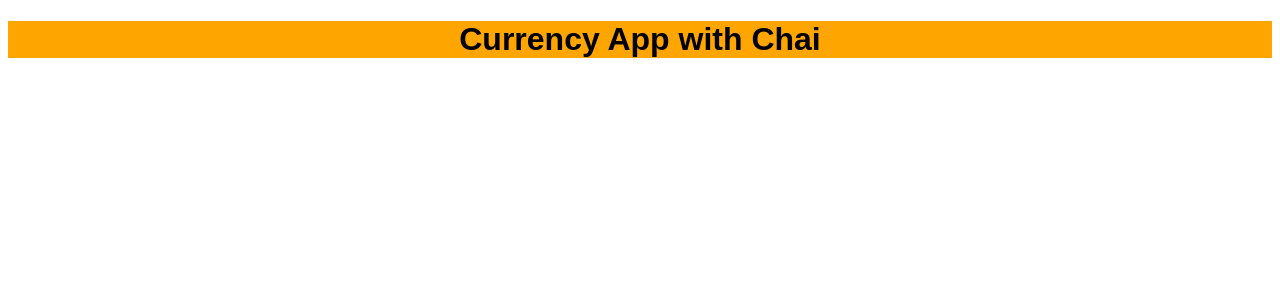
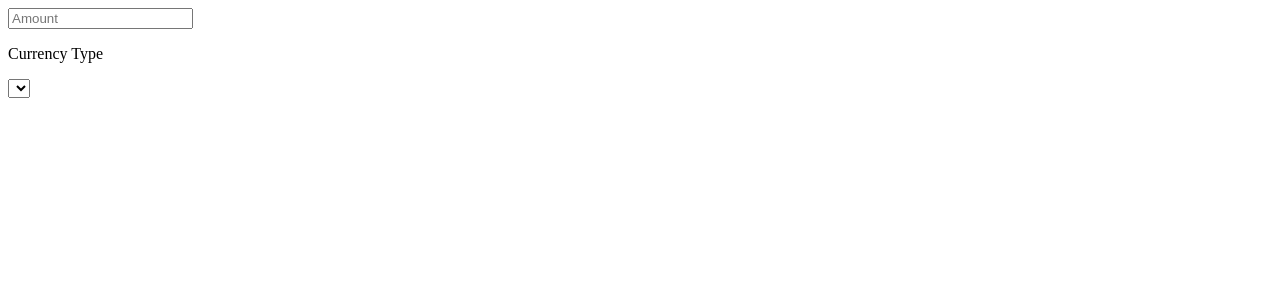
Before and after one commit to shubhg17/CURRENCY-PROJECT, a React (Vite) app: page / in a window 1280 px wide. Shown: the top 300 px of the page. Built offline with nearby package versions, Linux system fonts and the light colour scheme.

Commit message:
Made some changes for exporting

```diff
--- a/src/App.jsx
+++ b/src/App.jsx
@@ -1,11 +1,12 @@
-
+import Inputbox from './components/Inputbox'
 import './App.css'
 
 function App() {
 
   return (
     <>
-      <h1 className="heading">Currency App with Chai</h1>
+      {/* <h1 className="heading">Currency App with Chai</h1> */}
+      <Inputbox/>
     </>
   )
 }
```
